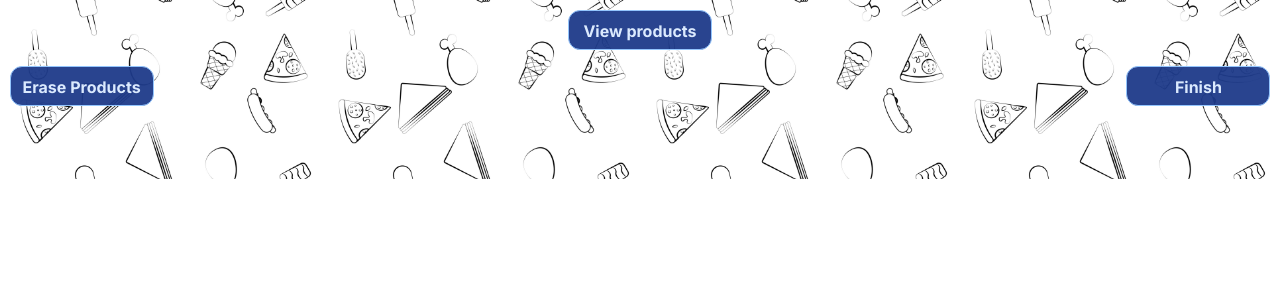
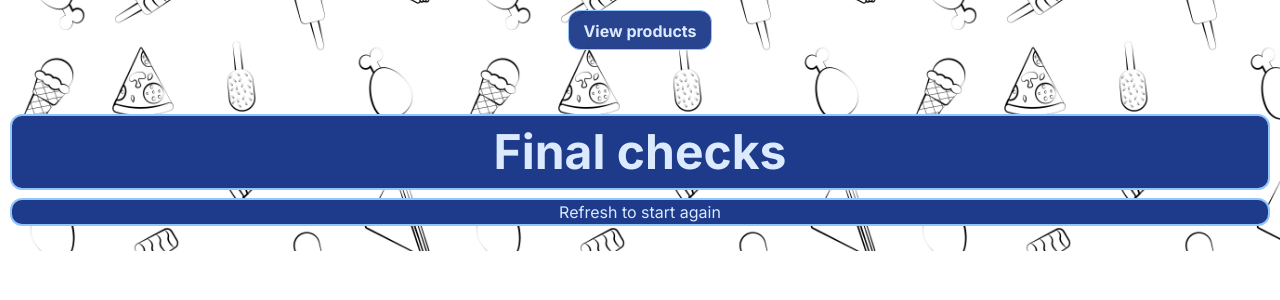
Before and after one commit to Zeke-Cachi/Check_Splitter_webapp, a Next.js app: page /pages/mainPage in a window 1280 px wide. Both pictures are taken after a click on the button "Finish". Shown: the top 300 px of the page. Built offline with nearby package versions, Linux system fonts and the light colour scheme.

Commit message:
final styles added

```diff
--- a/app/components/ParticipantCard.js
+++ b/app/components/ParticipantCard.js
@@ -18,10 +18,11 @@ const ParticipantCard = ({id, handleCheckedUsers, amount, items, finish}) => {
 
 
   return (
-    <div className={`flex flex-col ${finish ? "justify-around" : "justify-between "}
+    <div className={`flex flex-col ${finish ? "justify-around animate-custom " : "justify-between "}
     ${finish ? "bg-yellow-100/[.95] border-yellow-300" : "bg-blue-900/[.95] border-blue-300"} mx-auto
     my-[.5rem] bg-blue-900/[.95] w-[10rem] h-[14rem] rounded-xl border-[2px]
     text-center p-[.7rem]`}>
+
 
       <form
         onSubmit={hide}
@@ -31,7 +32,7 @@ const ParticipantCard = ({id, handleCheckedUsers, amount, items, finish}) => {
           placeholder="Write name here"
           onChange={handleSaveName}
           className="rounded-xl mt-[.7rem] w-[8rem] h-[2rem] text-[.9rem] italic text-center
-          text-blue-900 font-bold" />
+          text-blue-900 font-bold focus:border-blue-700 outline-none focus:outline-none border-blue-300 border-[1px]" />
       </form>
 
       <h3 className={`${showName()} ${finish ? "text-blue-900" : "text-blue-100"} text-[1.2rem] font-bold`}>{saveName}</h3>
--- a/app/page.js
+++ b/app/page.js
@@ -1,10 +1,10 @@
 "use client"
-import { useState, useEffect } from "react";
+import { useState } from "react";
 import Link from 'next/link'
 
 const Page = () => {
 
-  const [users, setUsers] = useState(0)
+  const [users, setUsers] = useState(2)
   const [triggerPage, setTriggerPage] = useState(false)
 
 
@@ -17,6 +17,12 @@ const Page = () => {
   const saveInput = (e) => {
     e.preventDefault()
     setUsers(parseInt(e.target.value))
+  }
+
+  const validateUserAmount = (e) => {
+    users === 0 || users === 1 || users === undefined ?
+    alert('You need to input 2 or more participants!') :
+    null
   }
 
 
@@ -38,6 +44,7 @@ const Page = () => {
           onChange={saveInput} />
         </form>
 
+        <div onClick={validateUserAmount}>
           <Link
           className="h-[5rem] w-[10rem] bg-blue-200 mx-auto text-[2rem] text-blue-900 flex justify-center items-center mt-[3rem] rounded-lg active:text-white"
           href={{
@@ -45,6 +52,7 @@ const Page = () => {
             query: { users: users }
           }}>Start!</Link>
         </div>
+      </div>
     </body>
   );
 };
--- a/app/pages/mainPage/page.jsx
+++ b/app/pages/mainPage/page.jsx
@@ -56,17 +56,21 @@ const MainPage = () => {
           {/* BUTTON TO ERASE ALL PRODUCTS */}
           <button
             onClick={eraseItems}
-            className="mb-[1rem] bg-blue-900/[.95] h-[2.5rem] w-[9rem] rounded-xl text-blue-100
-          text-center grid place-items-center border-[1px] border-blue-300 font-bold p-[0.5rem]">
+            className={`${finish ? "hidden" : "block"} mb-[1rem] bg-blue-900/[.95] h-[2.5rem] w-[9rem] rounded-xl text-blue-100
+          text-center grid place-items-center border-[1px] border-blue-300 font-bold p-[0.5rem]`}>
             Erase Products
           </button>
 
           <button
             onClick={handleFinish}
-            className="bg-blue-900/[.95] h-[2.5rem] w-[9rem] rounded-xl text-blue-100
-            text-center grid place-items-center border-[1px] border-blue-300 font-bold p-[0.5rem]">Finish</button>
+            className={`${finish ? "hidden" : "block"} bg-blue-900/[.95] h-[2.5rem] w-[9rem] rounded-xl text-blue-100
+            text-center grid place-items-center border-[1px] border-blue-300 font-bold p-[0.5rem]`}>Finish</button>
         </div>
       </div>
+
+      <h1 className={`${finish ? "block" : "hidden opacity-0"} text-[3rem] font-bold text-blue-100 text-center bg-blue-900 rounded-xl border-[2px] border-blue-300`}>Final checks</h1>
+
+      <h6 className={`${finish ? "block" : "hidden"} text-blue-100 text-center bg-blue-900 rounded-xl border-[2px] border-blue-300 mt-[.5rem]`}>Refresh to start again</h6>
 
       <div className={`w-[20rem] h-[20rem] transition-opacity opacity-100 ${!finish ? "block" : "hidden opacity-0"} bg-blue-900/[0.95] text-blue-100 mx-auto rounded-xl grid
       grid-rows-4 border-[2px] border-blue-300 p-[.5rem]`}>
@@ -80,14 +84,14 @@ const MainPage = () => {
             placeholder='Enter Item'
             onChange={handleItemInput}
             className="w-[80%] h-[3rem] mx-auto rounded-xl border-[2px] border-blue-300 italic
-            p-[1rem] font-semibold text-blue-900 text-[1.1rem]"/>
+            p-[1rem] font-semibold text-blue-900 text-[1.1rem] focus:border-blue-700 outline-none focus:outline-none"/>
 
           <input
             type="number"
             placeholder='Enter amount'
             onChange={handlePriceInput}
             className="w-[80%] h-[3rem] mx-auto rounded-xl border-[2px] border-blue-300 italic
-            p-[1rem] font-semibold text-blue-900 text-[1.1rem]"/>
+            p-[1rem] font-semibold text-blue-900 text-[1.1rem] focus:border-blue-700 outline-none focus:outline-none"/>
 
           <button className='w-[8rem] h-[3rem] bg-blue-200 border-[2px] border-blue-300
            text-blue-900 hover:text-blue-950 text-[1.1rem] font-bold rounded-xl mx-auto
--- a/tailwind.config.js
+++ b/tailwind.config.js
@@ -7,6 +7,19 @@ module.exports = {
   ],
   theme: {
     extend: {
+      keyframes: {
+        finish: {
+          '0%': { transform: 'rotate(-10deg)' },
+          '20%': { transform: 'rotate(8deg)' },
+          '40%': { transform: 'rotate(-6deg)' },
+          '60%': { transform: 'rotate(4deg)' },
+          '80%': { transform: 'rotate(-2deg)' },
+          '100%': { transform: 'rotate(0deg)' },
+        }
+      },
+      animation: {
+        'custom': 'finish 1s ease-in-out'
+      }
     },
   },
   plugins: [require("@tailwindcss/forms")],
```
Lines whose indentation alone changed are shown as unchanged.
